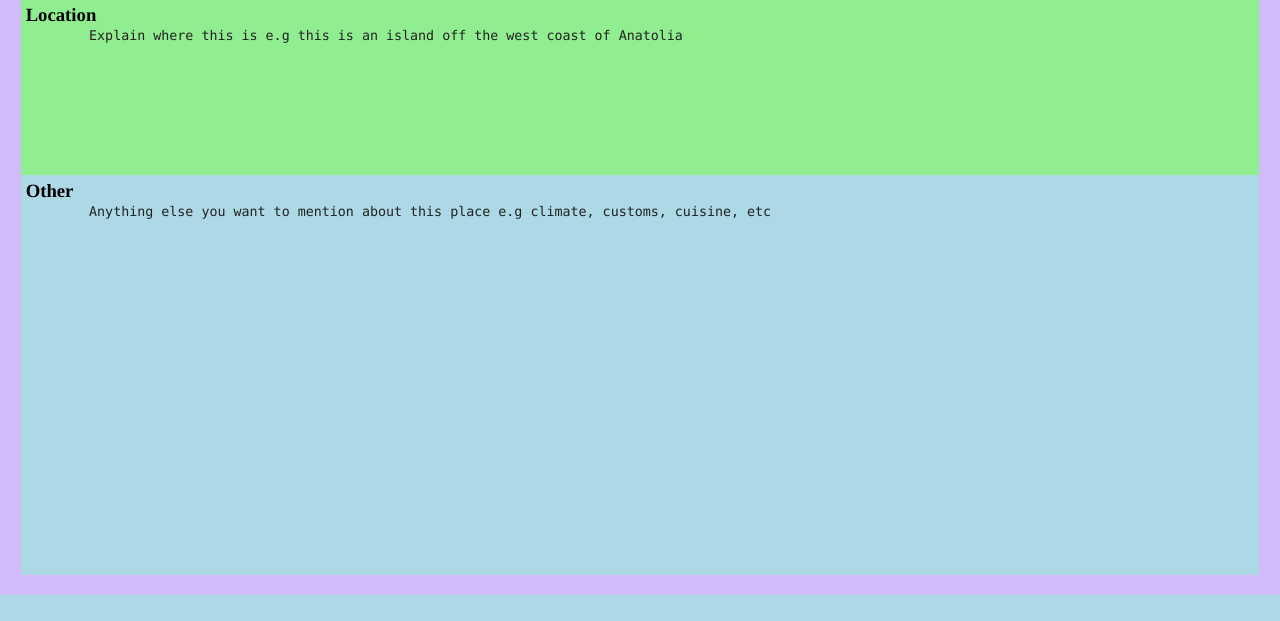
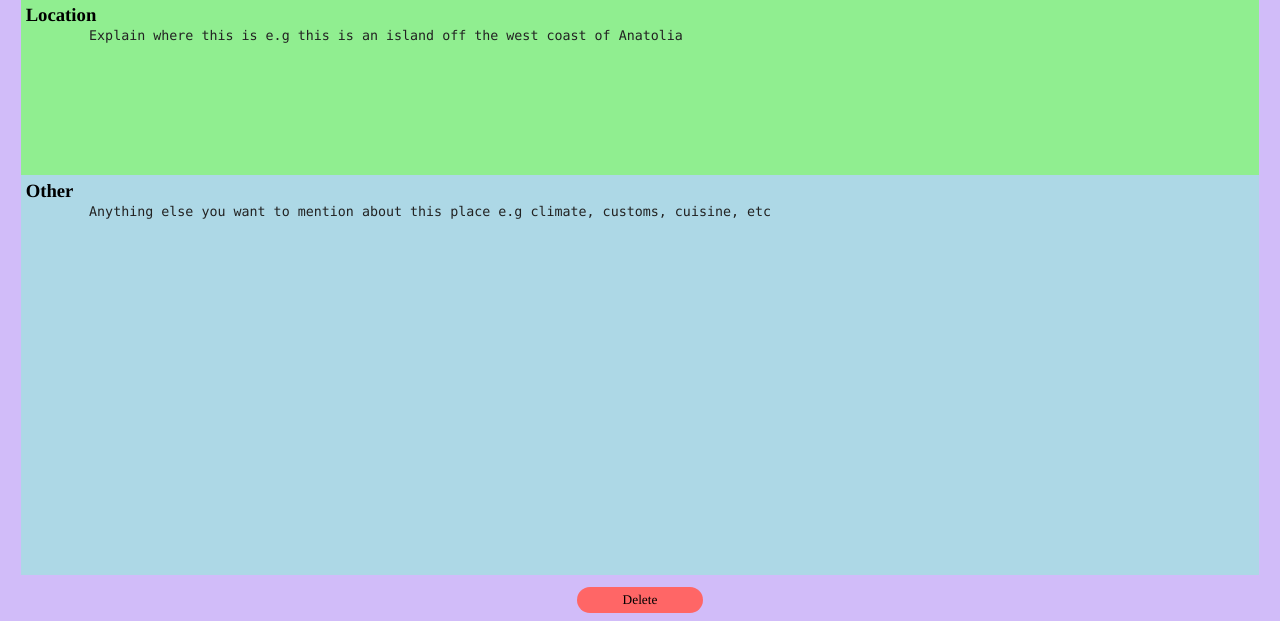
Before and after one commit to MaryfrancesU/RavenDesk, a PHP site: page /pages/world.php in a window 1280 px wide. Shown: the part 222-843 px from the top of the page. Before the commit the page ends 817 px from the top, so only its background shows below. Run offline with PHP 8.4, Linux system fonts and the light colour scheme; the visitor is signed in with stand-in values (Sample User, id 1); data that the repository does not hold is empty.

Commit message:
can delete chars, locs and encys

```diff
--- a/pages/character.php
+++ b/pages/character.php
@@ -193,5 +193,10 @@
             </div>
         </div>
 
+        <button
+            class="tabs-del-button"
+            onclick="deleteChar(<?php echo $charid ?>)"
+        > Delete </button>
+
     </body>
 </html>
--- a/pages/encyclopedia.php
+++ b/pages/encyclopedia.php
@@ -67,6 +67,12 @@
                 ><?php if($description !== NULL){echo $description;}?></textarea>
             </div>
         </div>
+
+        <button
+            class="tabs-del-button"
+            onclick="deleteArticle(<?php echo $encyid ?>)"
+        > Delete </button>
+
     </body>
 
 </html>
--- a/pages/world.php
+++ b/pages/world.php
@@ -106,6 +106,11 @@
             </div>
         </div>
 
+        <button
+            class="tabs-del-button"
+            onclick="deleteLocation(<?php echo $locid ?>)"
+        > Delete </button>
+
 
     </body>
 
--- a/scripts/main.js
+++ b/scripts/main.js
@@ -415,3 +415,53 @@ function importChar(parameter){
   }
 
 }
+
+
+
+function deleteChar(id){
+  var conf = confirm("Do you really want to delete this character?");
+
+  if (conf == true) {
+    $.ajax({
+        url: "../scripts/character.inc.php",
+        type: "POST",
+        data : {request: "delete", id: id},
+        success: function(response){
+            console.log("delete char success");
+            parent.location.href=parent.location.href;
+        }
+    })
+  }
+}
+
+function deleteLocation(id){
+  var conf = confirm("Do you really want to delete this location?");
+
+  if (conf == true) {
+    $.ajax({
+        url: "../scripts/world.inc.php",
+        type: "POST",
+        data : {request: "delete", id: id},
+        success: function(response){
+            console.log("delete loc success");
+            parent.location.href=parent.location.href;
+        }
+    })
+  }
+}
+
+function deleteArticle(id){
+  var conf = confirm("Do you really want to delete this article?");
+
+  if (conf == true) {
+    $.ajax({
+        url: "../scripts/encyclopedia.inc.php",
+        type: "POST",
+        data : {request: "delete", id: id},
+        success: function(response){
+            console.log("delete ency success");
+            parent.location.href=parent.location.href;
+        }
+    })
+  }
+}
--- a/style/tabs.css
+++ b/style/tabs.css
@@ -485,3 +485,16 @@ textarea {
 .label-input * {
   display: inline-block;
 }
+
+.tabs-del-button {
+  width: 10%;
+  margin-left: 45%;
+  background-color: #ff6666;
+  border: none;
+  border-radius: 15px;
+  padding: 5px;
+}
+
+.tabs-del-button:hover {
+  background-color: red;
+}
--- a/style/tabs.scss
+++ b/style/tabs.scss
@@ -377,3 +377,16 @@ textarea{
         display: inline-block;
     }
 }
+
+.tabs-del-button{
+    width: 10%;
+    margin-left: 45%;
+    background-color: lighten(red, 20%);
+    border: none;
+    border-radius: 15px;
+    padding: 5px;
+
+    &:hover{
+        background-color: red;
+    }
+}
```
Also changed, not shown: scripts/character.inc.php (+12 -0 lines), scripts/encyclopedia.inc.php (+7 -0 lines), scripts/world.inc.php (+9 -0 lines).
